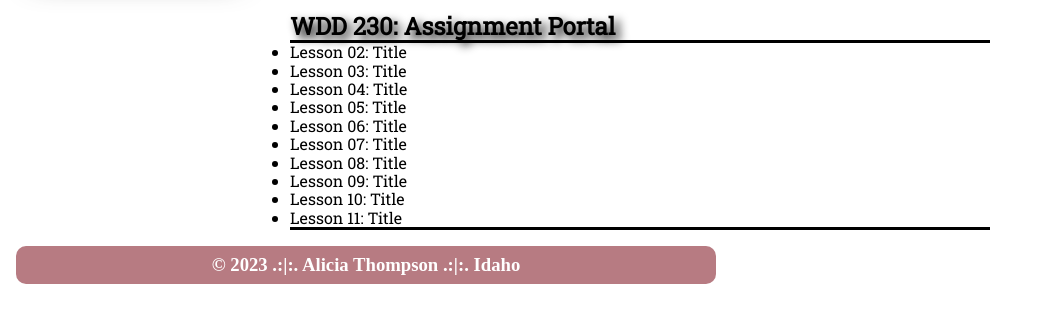
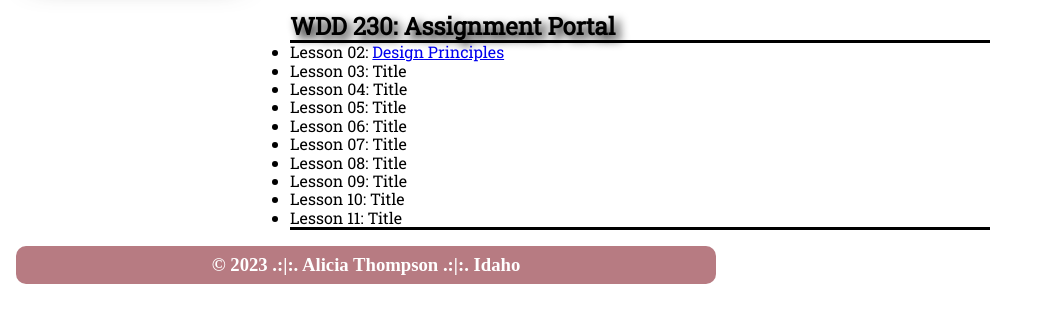
Before and after one commit to peanutbuttersharkface/WDD230, a plain HTML site: page index.html in a window 1280 px wide. Shown: the part 326-648 px from the top of the page, without its empty margins (0-1038 px from the left). Drawn offline with Linux system fonts and the light colour scheme; files whose address does not match are found by name.

Commit message:
move files

```diff
--- a/lesson1/index.html
+++ b/index.html
@@ -27,7 +27,7 @@
     <main>
         <h2>WDD 230: Assignment Portal</h2>
         <ul>
-            <li>Lesson 02: Title</li>
+            <li>Lesson 02: <a href="http://127.0.0.1:5500/lesson2/designpriciples.html">Design Principles</a></li>
             <li>Lesson 03: Title</li>
             <li>Lesson 04: Title</li>
             <li>Lesson 05: Title</li>
```
Also changed, not shown: date.html (renamed from lesson1/date.html), images/Alicia Jan 2023.jpg (renamed from lesson1/images/Alicia Jan 2023.jpg), images/alicia2.jpg (renamed from lesson1/images/alicia2.jpg), scripts/date.js (renamed from lesson1/scripts/date.js), styles/date.css (renamed from lesson1/styles/date.css), styles/medium.css (renamed from lesson1/styles/medium.css), styles/normalize.css (renamed from lesson1/styles/normalize.css), styles/small.css (renamed from lesson1/styles/small.css).
